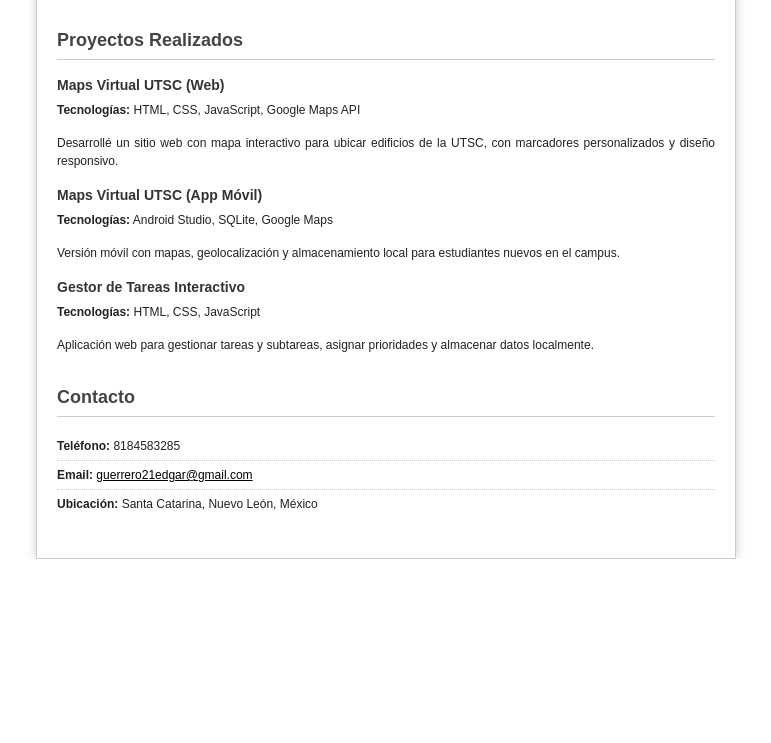
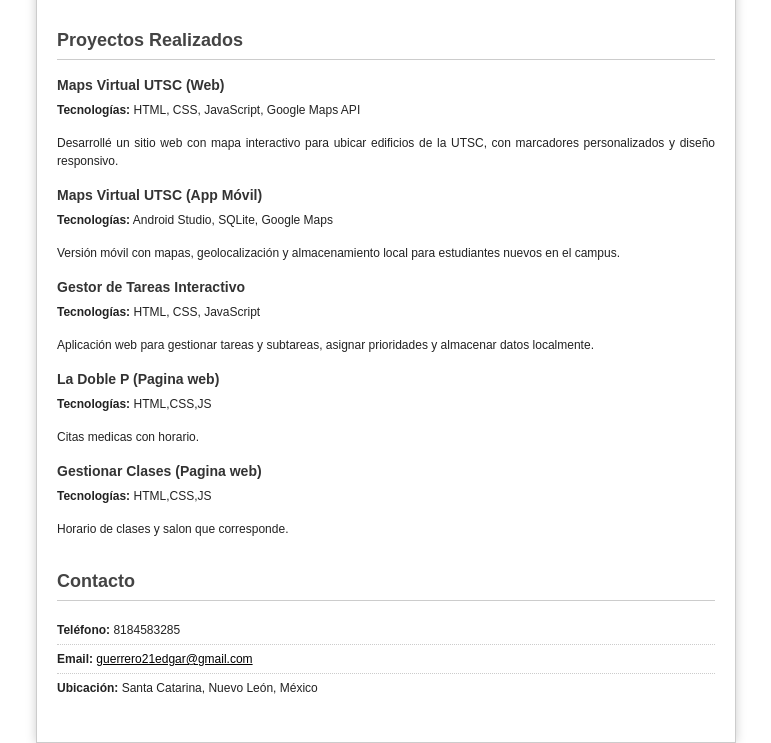
Before and after one commit to LaTortaaaa/LaTortaaaa.github.io, a plain HTML site: page index.html in a window 1280 px wide. Shown: the part 550-1293 px from the top of the page, without its empty margins (254-1025 px from the left). Before the commit the page ends 1109 px from the top, so only its background shows below. Drawn offline with Linux system fonts and the light colour scheme.

Commit message:
index.html

```diff
--- a/index.html
+++ b/index.html
@@ -169,6 +169,16 @@
         <p><strong>Tecnologías:</strong> HTML, CSS, JavaScript</p>
         <p>Aplicación web para gestionar tareas y subtareas, asignar prioridades y almacenar datos localmente.</p>
       </div>
+      <div class="project">
+        <h3>La Doble P (Pagina web)</h3>
+        <p><strong>Tecnologías:</strong> HTML,CSS,JS</p>
+        <p>Citas medicas con horario.</p>
+      </div>
+      <div class="project">
+        <h3>Gestionar Clases (Pagina web)</h3>
+        <p><strong>Tecnologías:</strong> HTML,CSS,JS</p>
+        <p>Horario de clases y salon que corresponde.</p>
+      </div>
     </section>
 
     <section>
```
